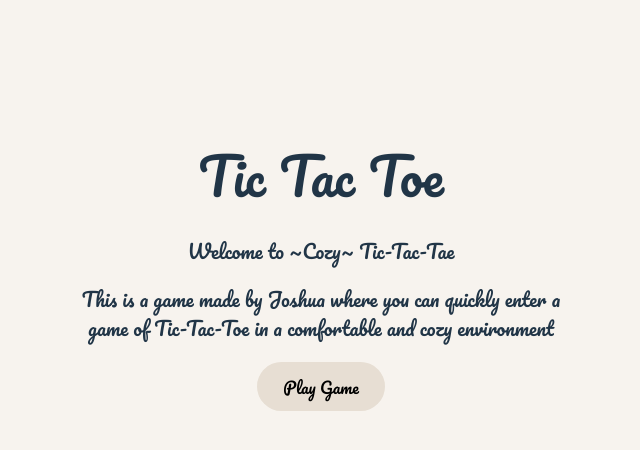
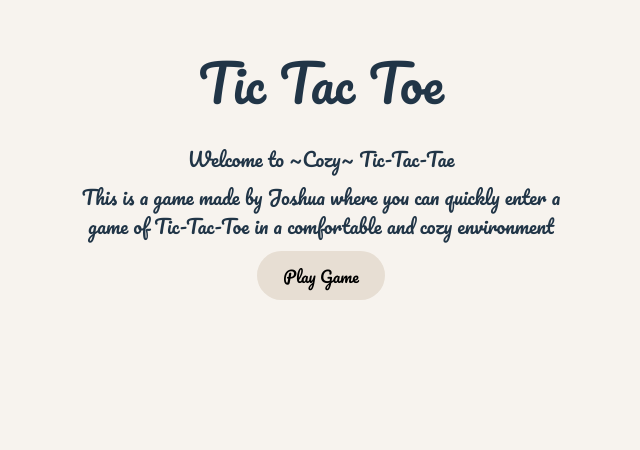
Before and after one commit to JoshuaChua1106/tictactoe-web, a React app in the folder frontend/: page / in a window 1280 px wide. Shown: the part 138-588 px from the top of the page, without its empty margins (319-959 px from the left). Built offline with nearby package versions, Linux system fonts and the light colour scheme; the HTML template or start-up script is replaced by a standard one.

Commit message:
feat (style): fixed the css styling to be independent for each page by minimising body class's parameters, and having each page control their own

```diff
--- a/frontend/src/index.css
+++ b/frontend/src/index.css
@@ -15,10 +15,7 @@
 
 body {
   margin: 0;
-  display: flex;
-  place-items: center;
-  min-width: 320px;
-  min-height: 100vh;
+  min-height:100vh;
   background-color: #F7F3EE;
 }
 
--- a/frontend/src/pages/game.tsx
+++ b/frontend/src/pages/game.tsx
@@ -5,7 +5,7 @@ function GamePage() {
   return (
     <>
     <div>
-        <h1>Welcome to the Game Page</h1>
+        <h1>Welcomez to the Game Page</h1>
     </div>
     </>
   )
--- a/frontend/src/pages/menu.css
+++ b/frontend/src/pages/menu.css
@@ -5,6 +5,11 @@
   margin: 0 auto;
   padding: 2rem;
   text-align: center;
+}
+
+.menu-page {
+  text-align: center;
+  margin-top: 20vh;
 }
 
 .menu-page h1 {
@@ -17,6 +22,7 @@
   font-family: "Pacifico";
   font-size: 1.2rem;
   max-width: 40vw;
+  margin: 10px auto;
 }
 
 .menu-page button {
```
